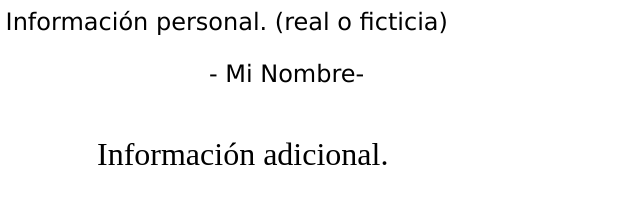
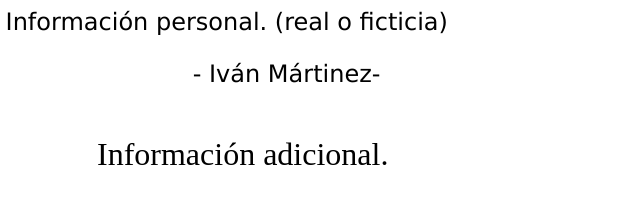
Before and after one commit to AxiomRed/axiomred.github.io, a plain HTML site: page Clase 8/index.html in a window 1280 px wide. Shown: the top 202 px of the page, 227-867 px from the left. Drawn offline with Linux system fonts and the light colour scheme; files that its build step writes are made by us from their sources.

Commit message:
"modificacion html"

```diff
--- a/Clase 8/index.html
+++ b/Clase 8/index.html
@@ -9,7 +9,7 @@
 <body>
 <div id="Texto1">
 Completemos con Información personal. (real o ficticia)
-<p id="p_texto1">- Mi Nombre-</p>
+<p id="p_texto1">- Iván Mártinez-</p>
 </div>
 <div id="imagen1">
 <figure>
```
